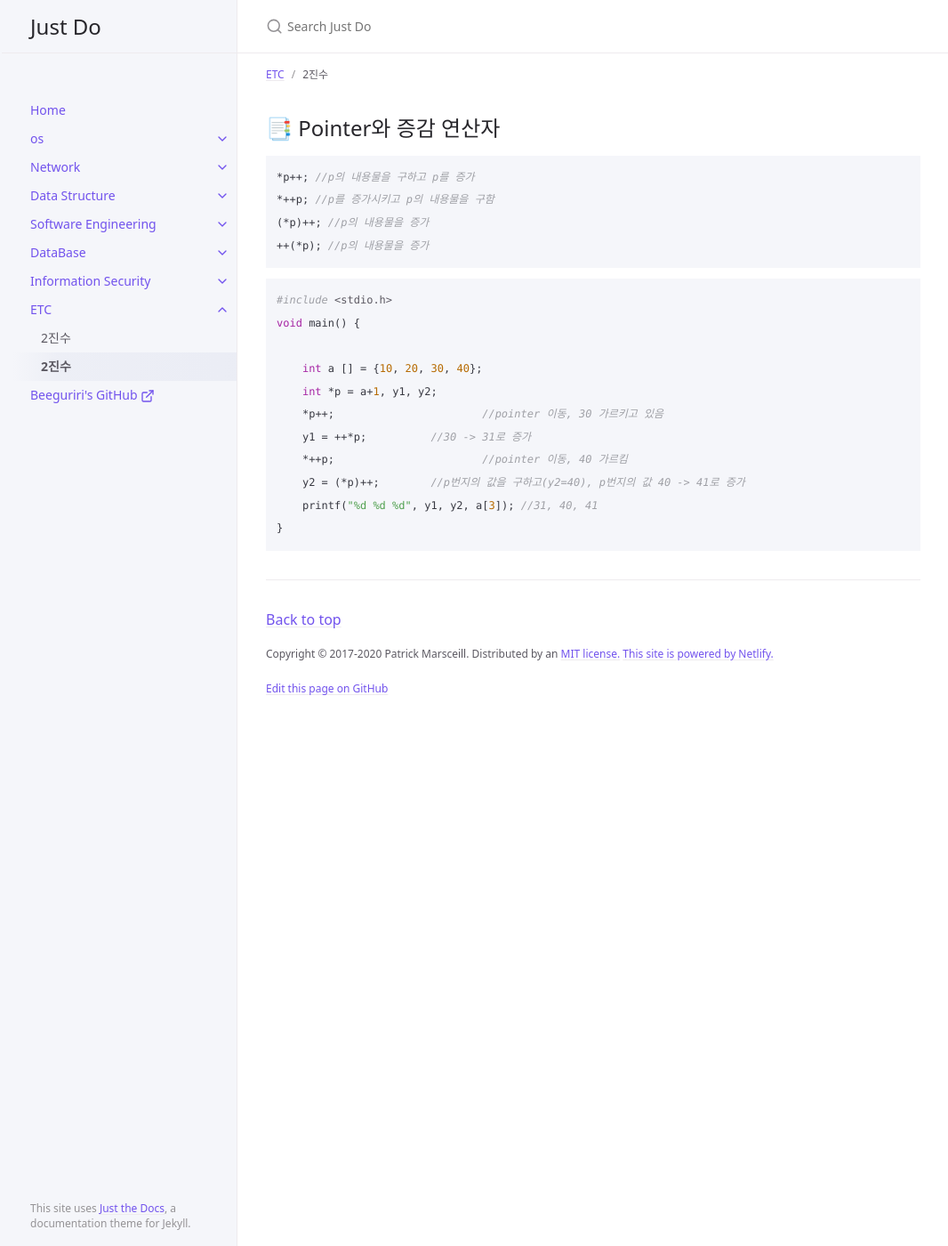
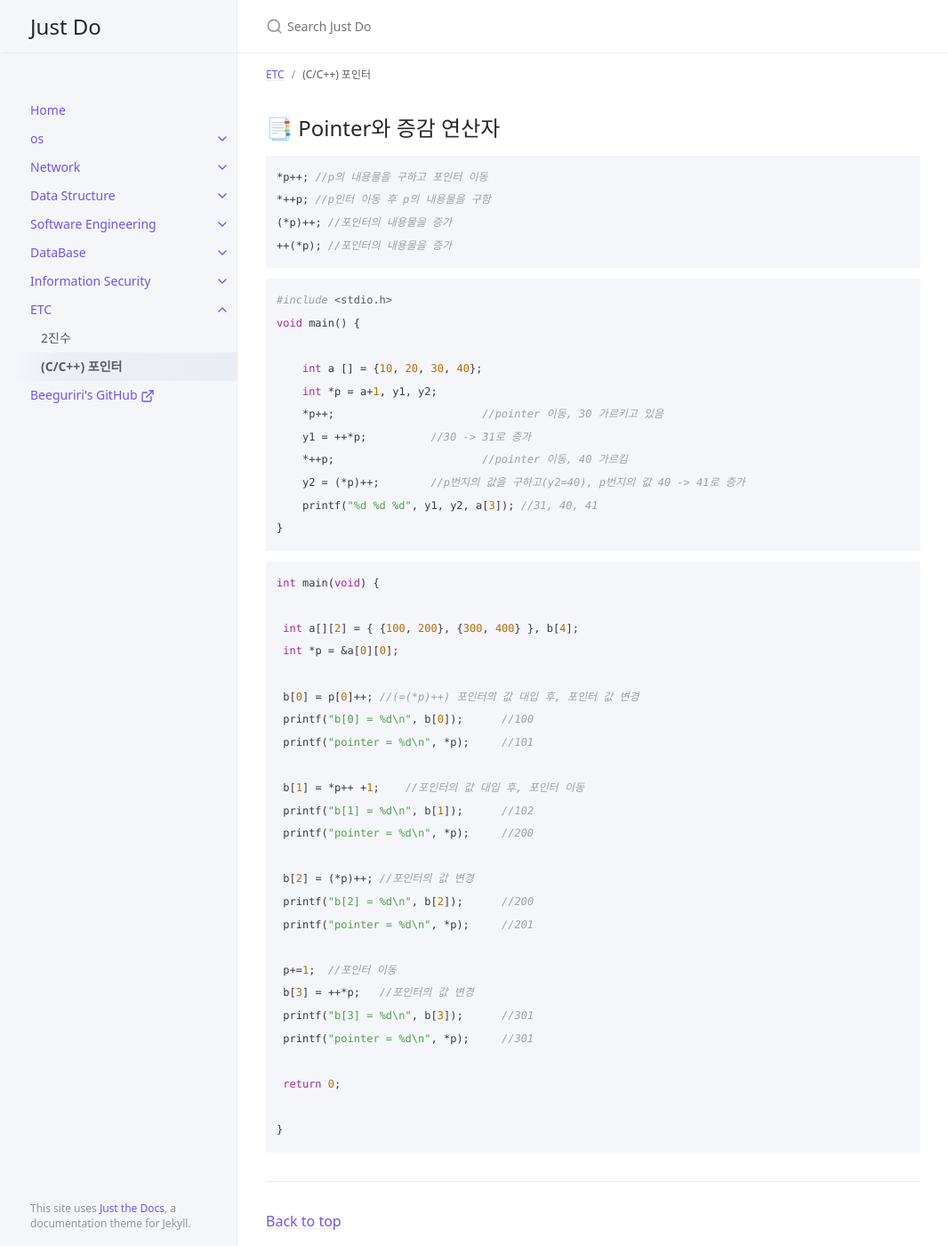
Before and after one commit to beeguriri/beeguriri.github.io, a Jekyll site: the page built from docs/etc/Pointer.md, in a window 1280 px wide and 1400 px high. Shown: the whole window at 89% size, without its empty margins (105-1171 px from the left). Built offline with Jekyll 4.4.1, drawn with Linux system fonts in a browser that asks for light colours.

Commit message:
8/25 study

````diff
--- a/docs/etc/Pointer.md
+++ b/docs/etc/Pointer.md
@@ -1,6 +1,6 @@
 ---
 layout: default
-title: 2진수
+title: (C/C++) 포인터
 nav_order: 1
 parent: ETC
 ---
@@ -10,10 +10,10 @@ parent: ETC
 ## 📑 Pointer와 증감 연산자
 
 ```c
-*p++; //p의 내용물을 구하고 p를 증가
-*++p; //p를 증가시키고 p의 내용물을 구함
-(*p)++; //p의 내용물을 증가
-++(*p); //p의 내용물을 증가
+*p++; //p의 내용물을 구하고 포인터 이동
+*++p; //p인터 이동 후 p의 내용물을 구함
+(*p)++; //포인터의 내용물을 증가
+++(*p); //포인터의 내용물을 증가
 ```
 
 ```c
@@ -29,3 +29,31 @@ void main() {
     printf("%d %d %d", y1, y2, a[3]); //31, 40, 41
 }
 ```
+
+```c
+int main(void) {
+
+ int a[][2] = { {100, 200}, {300, 400} }, b[4];
+ int *p = &a[0][0];
+
+ b[0] = p[0]++; //(=(*p)++) 포인터의 값 대입 후, 포인터 값 변경
+ printf("b[0] = %d\n", b[0]);      //100
+ printf("pointer = %d\n", *p);     //101
+
+ b[1] = *p++ +1;    //포인터의 값 대입 후, 포인터 이동
+ printf("b[1] = %d\n", b[1]);      //102
+ printf("pointer = %d\n", *p);     //200
+
+ b[2] = (*p)++; //포인터의 값 변경
+ printf("b[2] = %d\n", b[2]);      //200
+ printf("pointer = %d\n", *p);     //201
+
+ p+=1;  //포인터 이동
+ b[3] = ++*p;   //포인터의 값 변경
+ printf("b[3] = %d\n", b[3]);      //301
+ printf("pointer = %d\n", *p);     //301
+
+ return 0;
+
+}
+```
````
Also changed, not shown: docs/data_structure/Graph.md (added, +139 -0 lines), docs/information_security/Access Control.md (+3 -1 lines), docs/information_security/Cryptography.md (added, +56 -0 lines), docs/information_security/Hash.md (+2 -0 lines), docs/information_security/Network Security.md (+1 -1 lines), docs/information_security/Symmetric Key.md (+7 -29 lines), docs/information_security/etc.md (added, +35 -0 lines), docs/os/CPU.md (+30 -0 lines), docs/img/cp.PNG (added).
